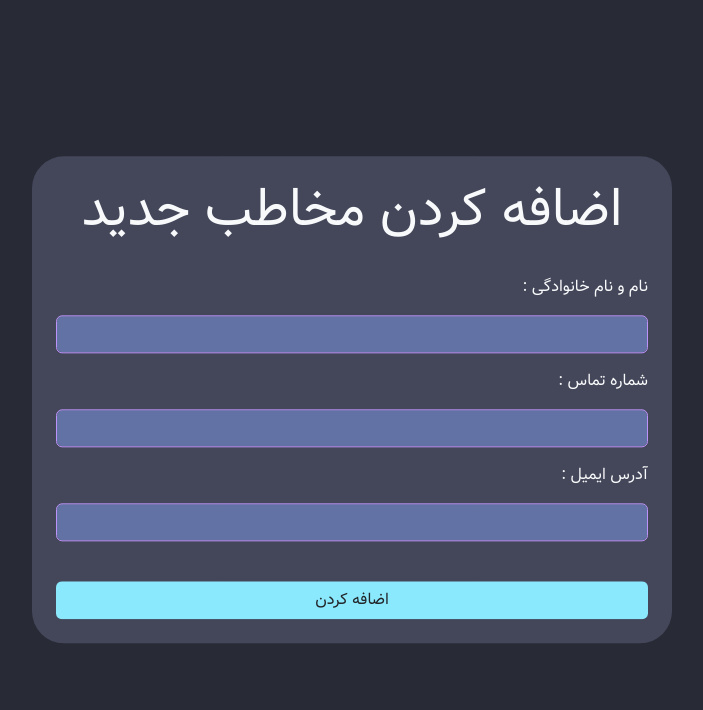
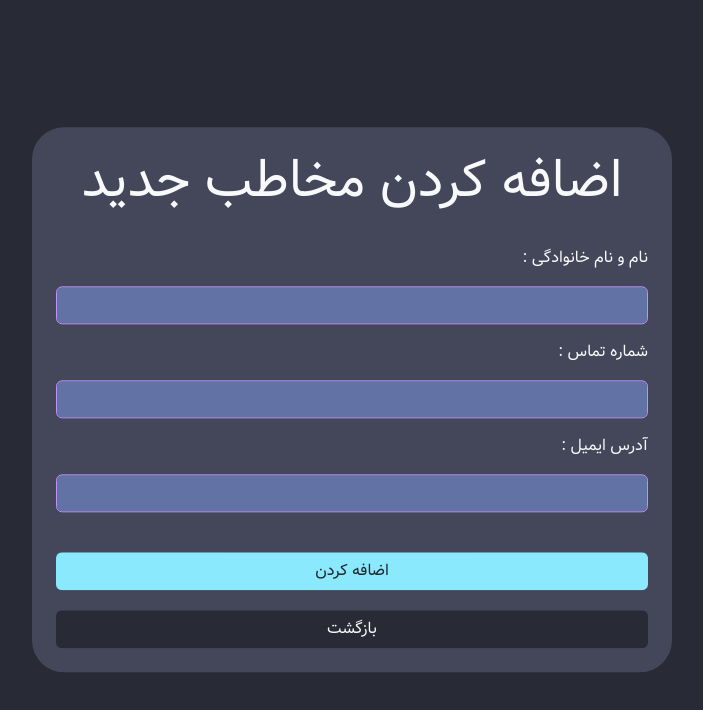
Before and after one commit to Parsa-mh/manage-users, a React (Create React App) app: page /contacts in a window 1280 px wide. Both pictures are taken after a click on the button "ساخت مخاطب جدید". Shown: the top 710 px of the page, without its empty margins (288-991 px from the left). Built offline with nearby package versions, Linux system fonts and the light colour scheme; data requests are answered from the project's data file; what ldrs would draw is missing.

Commit message:
added back button to add contact

```diff
--- a/src/components/AddContact.jsx
+++ b/src/components/AddContact.jsx
@@ -51,6 +51,7 @@ const AddContact = () => {
                     {/* <label htmlFor="image" className="text-light" dir="rtl">عکس (اختیاری) :</label>
                     <input type="file" name="image" id="image" onChange={setValue} className="form-control image" dir="rtl" /> */}
                     <button className="w-100 btn mt-4" style={{ backgroundColor: colors.Cyan }}>اضافه کردن</button>
+                    <button className="w-100 btn mt-1 text-light" type="button" onClick={() => navigate("/")} style={{ backgroundColor: colors.backGround }}>بازگشت</button>
                 </div>
             </form>
         </div>
```
